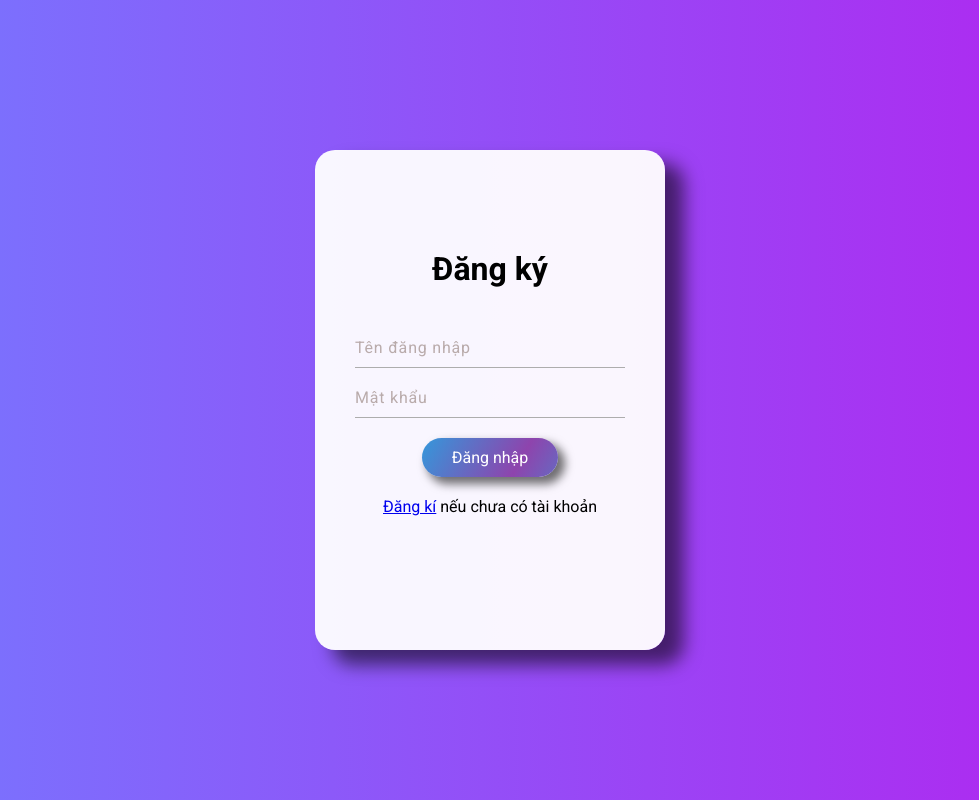
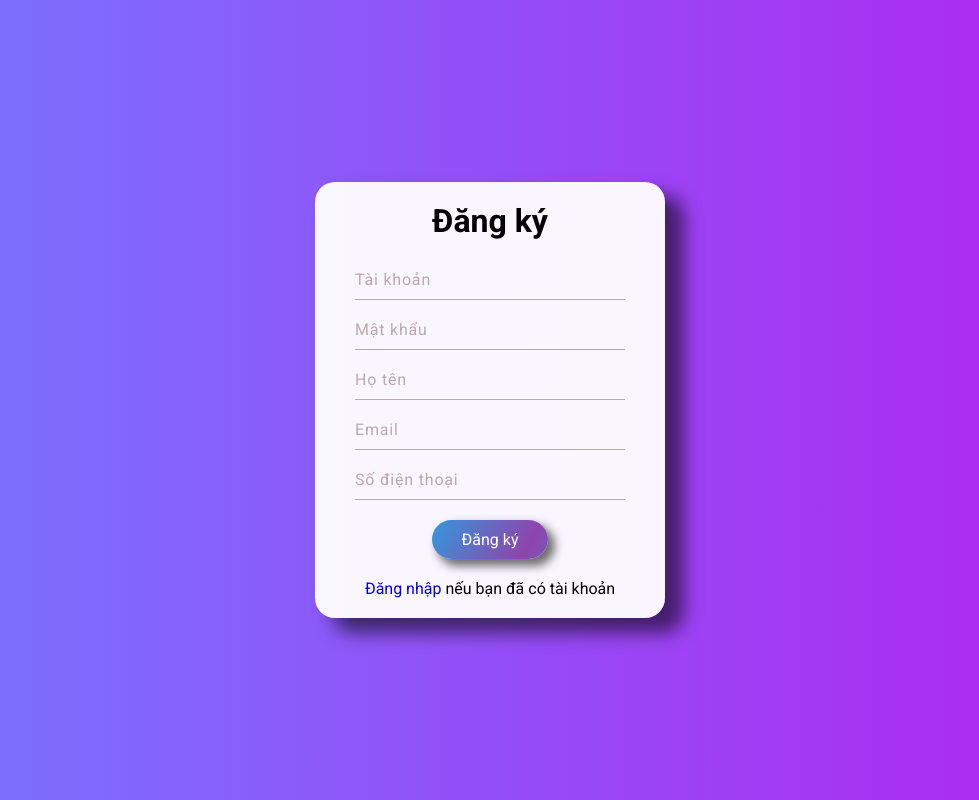
Before and after one commit to minhtri2011/bookingticket, a React (Create React App) app: page /registry in a window 1280 px wide. Shown: the whole page, without its empty margins (150-1129 px from the left). Built offline with nearby package versions, Linux system fonts and the light colour scheme.

Commit message:
12/9/2020 4:16pm

```diff
--- a/package.json
+++ b/package.json
@@ -10,6 +10,7 @@
     "@testing-library/user-event": "^7.2.1",
     "axios": "^0.19.2",
     "custom-react-slick": "^0.14.11",
+    "formik": "^2.1.5",
     "history": "^5.0.0",
     "moment": "^2.27.0",
     "node-sass": "^4.14.1",
@@ -24,7 +25,8 @@
     "react-web-tabs": "^1.0.1",
     "redux": "^4.0.5",
     "redux-thunk": "^2.3.0",
-    "slick-carousel": "^1.8.1"
+    "slick-carousel": "^1.8.1",
+    "yup": "^0.29.3"
   },
   "scripts": {
     "start": "react-scripts start",
--- a/src/Layout/Header/index.jsx
+++ b/src/Layout/Header/index.jsx
@@ -150,8 +150,9 @@ export default function Header(props) {
                     <Link to="/profile">Trang cá nhân</Link>
                 </MenuItem>
                 <MenuItem onClick={() => {
+                    // props.history.replace('/');
                     localStorage.clear();
-                    window.location.reload();
+                    window.location.replace('/');
                 }}>Đăng xuất</MenuItem>
             </div>
         </Menu >
--- a/src/Pages/Login/index.jsx
+++ b/src/Pages/Login/index.jsx
@@ -4,7 +4,7 @@ import './style.scss';
 import { token, userLogin } from '../../Config/setting';
 import { userServices } from '../../Services/user';
 import { Link } from 'react-router-dom';
-import { LoginAction} from '../../redux/action/user';
+import { LoginAction } from '../../redux/action/user';
 export default function Login(props) {
 
     const dispatch = useDispatch();
@@ -51,12 +51,10 @@ export default function Login(props) {
                     <input onChange={handleChangeInput} placeholder="Nhập tài khoản" type="text" name="taiKhoan" id="taikhoan" />
                     <label htmlFor='taikhoan'>Tên đăng nhập</label>
                 </div>
-                <span></span>
                 <div className="input_box">
                     <input onChange={handleChangeInput} placeholder="Nhập mật khẩu" type="password" name="matKhau" id="matkhau" />
                     <label htmlFor="matkhau">Mật khẩu</label>
                 </div>
-                <span></span>
                 <button >Đăng nhập</button>
                 <p><Link className="text_link" to="/registry">Đăng kí</Link> nếu chưa có tài khoản</p>
             </form>
--- a/src/Pages/Profile/index.jsx
+++ b/src/Pages/Profile/index.jsx
@@ -10,6 +10,7 @@ import { makeStyles } from '@material-ui/core/styles';
 import Modal from '@material-ui/core/Modal';
 import Backdrop from '@material-ui/core/Backdrop';
 import Grow from '@material-ui/core/Grow';
+import Slide from '@material-ui/core/Slide';
 import { useState } from 'react';
 import { userServices } from '../../Services/user';
 import { userLogin } from '../../Config/setting';
@@ -68,6 +69,8 @@ export default function Profile() {
     const nameUser = {
         taiKhoan: getUserFromLocal
     }
+    let maLoaiNguoiDung = JSON.parse(localStorage.getItem(userLogin)).maLoaiNguoiDung;
+    let maNhom = JSON.parse(localStorage.getItem(userLogin)).maNhom;
     useEffect(() => {
         userServices.getUserInfo(nameUser).then(res => {
             setUser(res.data);
@@ -81,11 +84,26 @@ export default function Profile() {
     // modal
     const classes = useStyles();
     const [open, setOpen] = React.useState(false);
+    const [openInfo, setOpenInfo] = React.useState(false);
 
     const handleClose = () => {
         setOpen(false);
     };
-
+    const handleCloseInfo = () => {
+        setOpenInfo(false);
+    };
+    const update = () => {
+        let info = {
+            "taiKhoan": user.taiKhoan,
+            "matKhau": user.matKhau,
+            "email": user.email,
+            "soDt": user.soDT,
+            "maNhom": maNhom,
+            "maLoaiNguoiDung": maLoaiNguoiDung,
+            "hoTen": user.hoTen
+        }
+        console.log(info);
+    }
     return (
         <div className="profileTabs">
             <AppBar position="static">
@@ -104,7 +122,10 @@ export default function Profile() {
                     <div className="info_right">
                         <p>Tài khoản: {user.taiKhoan}</p>
                         <p>Mật khẩu: {user.matKhau}</p>
-                        <button className="btn_update">Cập nhật</button>
+                        <button className="btn_update" onClick={() => {
+                            setOpenInfo(true);
+                            update();
+                        }}>Cập nhật</button>
                     </div>
                 </div>
             </TabPanel>
@@ -143,6 +164,7 @@ export default function Profile() {
                     </tbody>
                 </table>
             </TabPanel>
+            {/* modal history */}
             <Modal
                 aria-labelledby="transition-modal-title"
                 aria-describedby="transition-modal-description"
@@ -157,20 +179,20 @@ export default function Profile() {
             >
                 <Grow in={open}>
                     <div className={classes.modalPopup}>
-                        <table style={{ borderSpacing: '0 5px', width:'400px' }}>
+                        <table style={{ borderSpacing: '0 5px', width: '400px' }}>
                             <thead style={{ backgroundColor: 'rgb(255, 0, 55)' }}>
                                 <tr>
                                     <td style={{ padding: '10px 10px' }}>Tên hệ thống rạp</td>
-                                    <td style={{ padding: '10px 10px', textAlign:'center' }}>Tên ghế</td>
-                                    <td style={{ padding: '10px 10px', textAlign:'center' }}>Tên rạp</td>
+                                    <td style={{ padding: '10px 10px', textAlign: 'center' }}>Tên ghế</td>
+                                    <td style={{ padding: '10px 10px', textAlign: 'center' }}>Tên rạp</td>
                                 </tr>
                             </thead>
                             <tbody>
                                 {listChair.map((chair, index) => {
                                     return <tr key={index}>
                                         <td>{chair.tenHeThongRap}</td>
-                                        <td style={{textAlign:'center'}}>{chair.tenRap}</td>
-                                        <td style={{textAlign:'center'}}>{chair.tenGhe}</td>
+                                        <td style={{ textAlign: 'center' }}>{chair.tenRap}</td>
+                                        <td style={{ textAlign: 'center' }}>{chair.tenGhe}</td>
                                     </tr>
                                 })}
                             </tbody>
@@ -178,6 +200,39 @@ export default function Profile() {
                     </div>
                 </Grow>
             </Modal>
+            {/* modal update info user */}
+            <Modal
+                aria-labelledby="transition-modal-title"
+                aria-describedby="transition-modal-description"
+                className={classes.modal}
+                open={openInfo}
+                onClose={handleCloseInfo}
+                closeAfterTransition
+                BackdropComponent={Backdrop}
+                BackdropProps={{
+                    timeout: 500,
+                }}
+            >
+                <Slide direction="up" in={openInfo}>
+                    <div className={classes.modalPopup}>
+                        <form>
+                            <h1>Cập nhật thông tin</h1>
+                            <label>Họ tên:</label><br></br>
+                            <input type="text" name="name" id="name" defaultValue={user.hoTen} /> <br></br>
+                            <label>Email:</label><br></br>
+                            <input type="email" name="email" id="email" defaultValue={user.email} /> <br></br>
+                            <label>Số điện thoại:</label><br></br>
+                            <input type="tel" name="sdt" id="sdt" defaultValue={user.soDT} /> <br></br>
+                            <label>Tài khoản:</label><br></br>
+                            <input type="text" name="user" id="user" defaultValue={user.taiKhoan} /> <br></br>
+                            <label>Mật khẩu:</label><br></br>
+                            <input type="password" name="password" id="password" defaultValue={user.matKhau} /> <br></br>
+                        </form>
+                        <button onClick={handleCloseInfo}>Huỷ</button>
+                        <button>Cập nhật</button>
+                    </div>
+                </Slide>
+            </Modal>
         </div >
     );
 }
--- a/src/Pages/Registry/index.jsx
+++ b/src/Pages/Registry/index.jsx
@@ -1,64 +1,78 @@
-import React, { useState } from 'react';
-import { useDispatch } from 'react-redux';
+import React from 'react';
 import './style.scss';
-import { token, userLogin } from '../../Config/setting';
+import { Link } from 'react-router-dom';
+import { Formik, Form, Field, ErrorMessage } from 'formik';
+import * as yup from 'yup';
 import { userServices } from '../../Services/user';
-import {LoginAction} from '../../redux/action/user';
-export default function Login(props) {
 
-    const dispatch= useDispatch();
-    let [state, setState] = useState({
-        values: {
-            taiKhoan: '',
-            matKhau: ''
-        },
-        errors: {
-            taiKhoan: '',
-            matKhau: ''
-        }
-    });
-    const handleChangeInput = (event) => {
-        let { value, name } = event.target;
-        let newValue = {
-            ...state.values,
-            [name]: value
-        }
-        let newErr = {
-            ...state.errors,
-            [name]: value === '' ? 'Không được bỏ trống' : ''
-        }
-        setState({ values:newValue, errors:newErr})
-    }
-    const handleSubmit=(event)=>{
-        event.preventDefault();
-        userServices.signIn(state.values).then(res=>{
-            localStorage.setItem(userLogin,JSON.stringify(res.data));
-            localStorage.setItem(token,res.data.accessToken);
-            dispatch(LoginAction(res.data.taiKhoan));
-            props.history.replace('/');
-        }).catch(err=>{
+export default function SignUp() {
+    const handleSubmit = (values) => {
+        console.log(values);
+        userServices.signUp(values).then(res => {
+            alert('ok')
+        }).catch(err => {
             console.log(err);
-            alert('Sai tài khoản hoặc mật khẩu');
         })
     }
+    const signUpUserSchema = yup.object().shape({
+        taiKhoan: yup.string().required("Không được bỏ trống!"),
+        matKhau: yup.string().required("Không được bỏ trống!"),
+        hoTen: yup.string().required("Không được bỏ trống!"),
+        email: yup.string().required("Không được bỏ trống!").email("emal không hợp lệ!"),
+        soDt: yup.string()
+            .required("Không được bỏ trống!")
+            .matches(/^[0-9]+$/, "Số điện thoại không hợp lệ")
+            .max(12, "vui lòng nhập bé hơn 12 số")
+            .min(8, "vui lòng nhập lớn hơn 8 số"),
+    })
+    return (
+        <div className="bodyRegis">
+            <Formik
+                initialValues={{
+                    taiKhoan: "",
+                    matKhau: "",
+                    email: "",
+                    soDt: "",
+                    maNhom: "GP09",
+                    maLoaiNguoiDung: "KhachHang",
+                    hoTen: "",
+                }}
+                validationSchema={signUpUserSchema}
+                onSubmit={handleSubmit}>
+                {(formikProps) => (
+                    <Form className="form">
+                        <h1>Đăng ký</h1>
+                        <div className="input_box">
+                            <Field onChange={formikProps.handleChange} placeholder="Nhập tài khoản" type="text" name="taiKhoan" id="taiKKhoan" />
+                            <label htmlFor='taiKKhoan'>Tài khoản</label>
+                        </div>
+                        <ErrorMessage name="taiKhoan" render={(msg) => <div className="errText">{msg}</div>} />
+                        <div className="input_box">
+                            <Field onChange={formikProps.handleChange} placeholder="Nhập mật khẩu" type="password" name="matKhau" id="matKKhau" />
+                            <label htmlFor="matKKhau">Mật khẩu</label>
+                        </div>
+                        <ErrorMessage name="matKhau" render={(msg) => <div className="errText">{msg}</div>} />
+                        <div className="input_box">
+                            <Field onChange={formikProps.handleChange} placeholder="Nhập họ tên" type="text" name="hoTen" id="hoTen" />
+                            <label htmlFor="hoTen">Họ tên</label>
+                        </div>
+                        <ErrorMessage name="hoTen" render={(msg) => <div className="errText">{msg}</div>} />
+                        <div className="input_box">
+                            <Field onChange={formikProps.handleChange} placeholder="Nhập email" type="email" name="email" id="email" />
+                            <label htmlFor="email">Email</label>
+                        </div>
+                        <ErrorMessage name="email" render={(msg) => <div className="errText">{msg}</div>} />
+                        <div className="input_box">
+                            <Field onChange={formikProps.handleChange} placeholder="Nhập số điện thoại" type="tel" name="soDt" id="soDt" />
+                            <label htmlFor="soDt">Số điện thoại</label>
+                        </div>
+                        <ErrorMessage name="soDt" render={(msg) => <div className="errText">{msg}</div>} />
 
-    return (
-        <div className="bodyLogin">
-            <form className="form">
-                <h1>Đăng ký</h1>
-                <div className="input_box">
-                    <input onChange={handleChangeInput} placeholder="Nhập tài khoản" type="text" name="taiKhoan" id="taikhoan" />
-                    <label htmlFor='taikhoan'>Tên đăng nhập</label>
-                </div>
-                <span></span>
-                <div className="input_box">
-                    <input onChange={handleChangeInput} placeholder="Nhập mật khẩu" type="password" name="matKhau" id="matkhau" />
-                    <label htmlFor="matkhau">Mật khẩu</label>
-                </div>
-                <span></span>
-                <button onClick={handleSubmit} >Đăng nhập</button>
-                <p><a href="@">Đăng kí</a> nếu chưa có tài khoản</p>
-            </form>
+                        <button type="submit">Đăng ký</button>
+                        <p><Link className="text_link" to="/login">Đăng nhập</Link> nếu bạn đã có tài khoản</p>
+                    </Form>
+                )}
+            </Formik>
         </div>
     )
 }
--- a/src/Pages/Registry/style.scss
+++ b/src/Pages/Registry/style.scss
@@ -3,7 +3,7 @@
     padding: 0;
     box-sizing: border-box;
   }
-  .bodyLogin{
+  .bodyRegis{
     width: 100%;
     height: 100vh;
     display: flex;
@@ -16,7 +16,7 @@
       -moz-box-shadow: 18px 14px 18px 1px rgba(0,0,0,0.56);
       box-shadow: 18px 14px 18px 1px rgba(0,0,0,0.56);
       width: 350px;
-      height: 500px;
+      // height: 500px;
       border-radius: 20px;
       -webkit-border-radius: 20px;
       -moz-border-radius: 20px;
@@ -24,7 +24,7 @@
       -o-border-radius: 20px;
       h1{
         text-align: center;
-        padding: 100px 0 30px 0;
+        padding: 20px 0 10px 0;
       }
       .input_box{
         width: 100%;
@@ -94,6 +94,11 @@
           user-select: none;
         }
       }
+      .errText{
+        color: red;
+        text-align: center;
+        padding-top: .5rem;
+      }
     }
 
     button{
@@ -130,5 +135,8 @@
   p{
     text-align: center;
     margin: 20px 0;
+    .text_link{
+      text-decoration: none;
+    }
   }
   }
```
Also changed, not shown: src/Services/user.jsx (+18 -2 lines), 1 other file (tests, documents, lock files or other folders).
